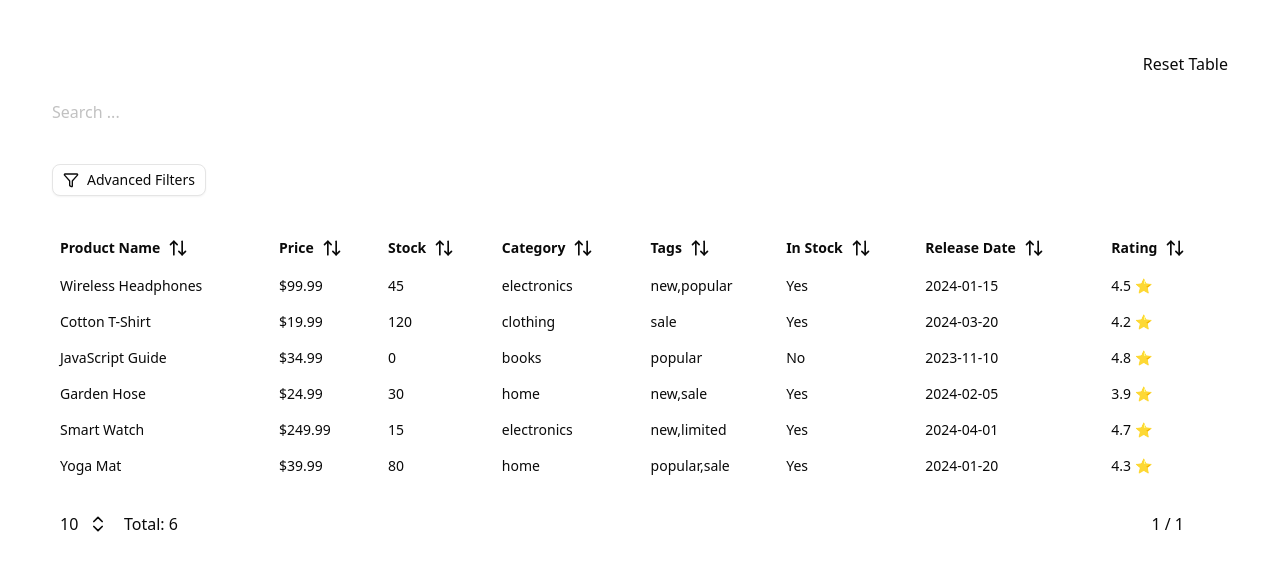
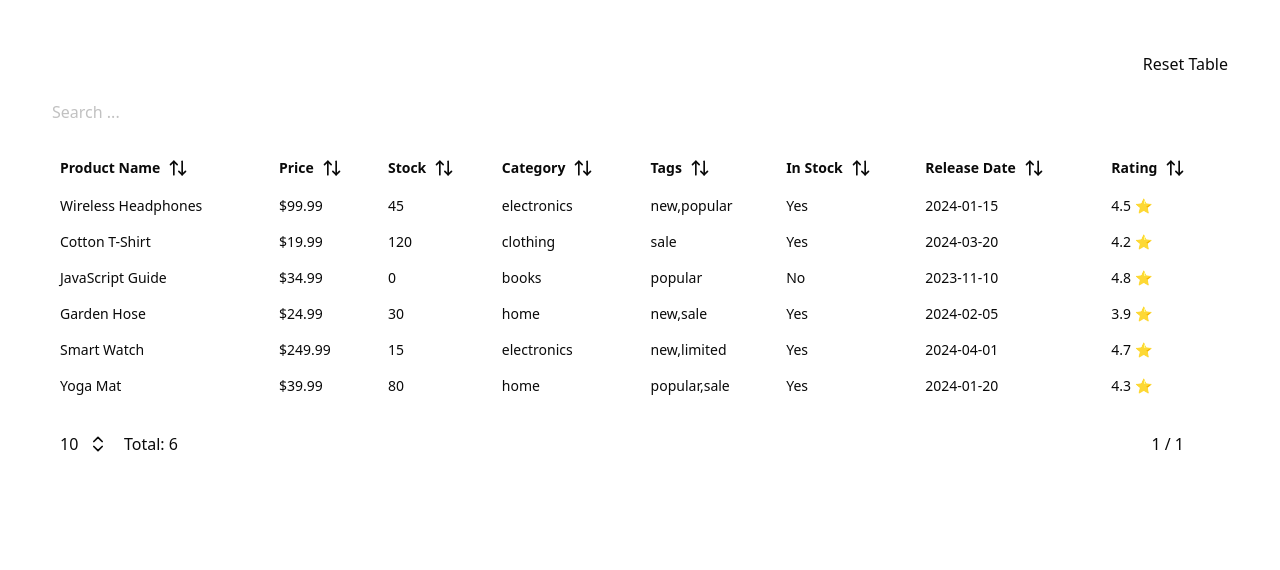
Before and after one commit to ryanpetit/advanced-datatable, a React app: page / in a window 1280 px wide. Shown: the top 570 px of the page. Built offline with nearby package versions, Linux system fonts and the light colour scheme; the HTML template or start-up script is replaced by a standard one.

Commit message:
Rename AdvancedSearch to AdvancedFilter in DataTable

```diff
--- a/src/components/data-table.tsx
+++ b/src/components/data-table.tsx
@@ -21,7 +21,7 @@ interface DataTableProps<TData, TValue> {
   PaginateList?: boolean
   initialPageSize?: number
   Search?: (table: { table: ReactTableType<TData> }) => JSX.Element
-  AdvancedSearch?: (table: { table: ReactTableType<TData> }) => JSX.Element
+  AdvancedFilter?: (table: { table: ReactTableType<TData> }) => JSX.Element
 }
 
 export function DataTable<TData, TValue>({
@@ -30,7 +30,7 @@ export function DataTable<TData, TValue>({
   PaginateList = true,
   initialPageSize = 10,
   Search,
-  AdvancedSearch,
+  AdvancedFilter,
 }: DataTableProps<TData, TValue>) {
   const [globalFilter, setGlobalFilter] = useState("")
 
@@ -73,7 +73,7 @@ export function DataTable<TData, TValue>({
         Reset Table
       </button>
       {Search && <Search table={table} />}
-      {AdvancedSearch && <AdvancedSearch table={table} />}
+      {AdvancedFilter && <AdvancedFilter table={table} />}
       <Table>
         <TableHeader>
           {table.getHeaderGroups().map((headerGroup) => (
```
